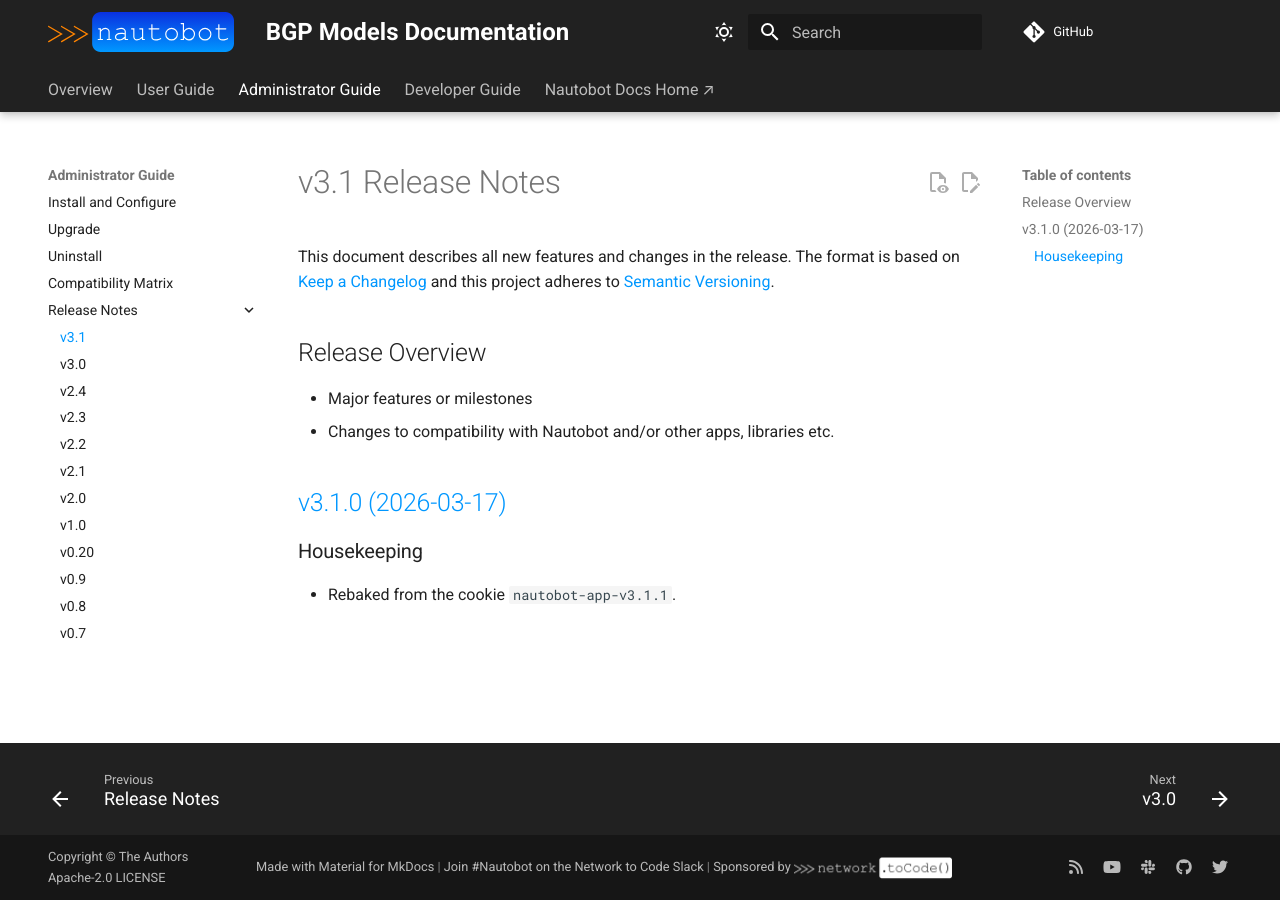
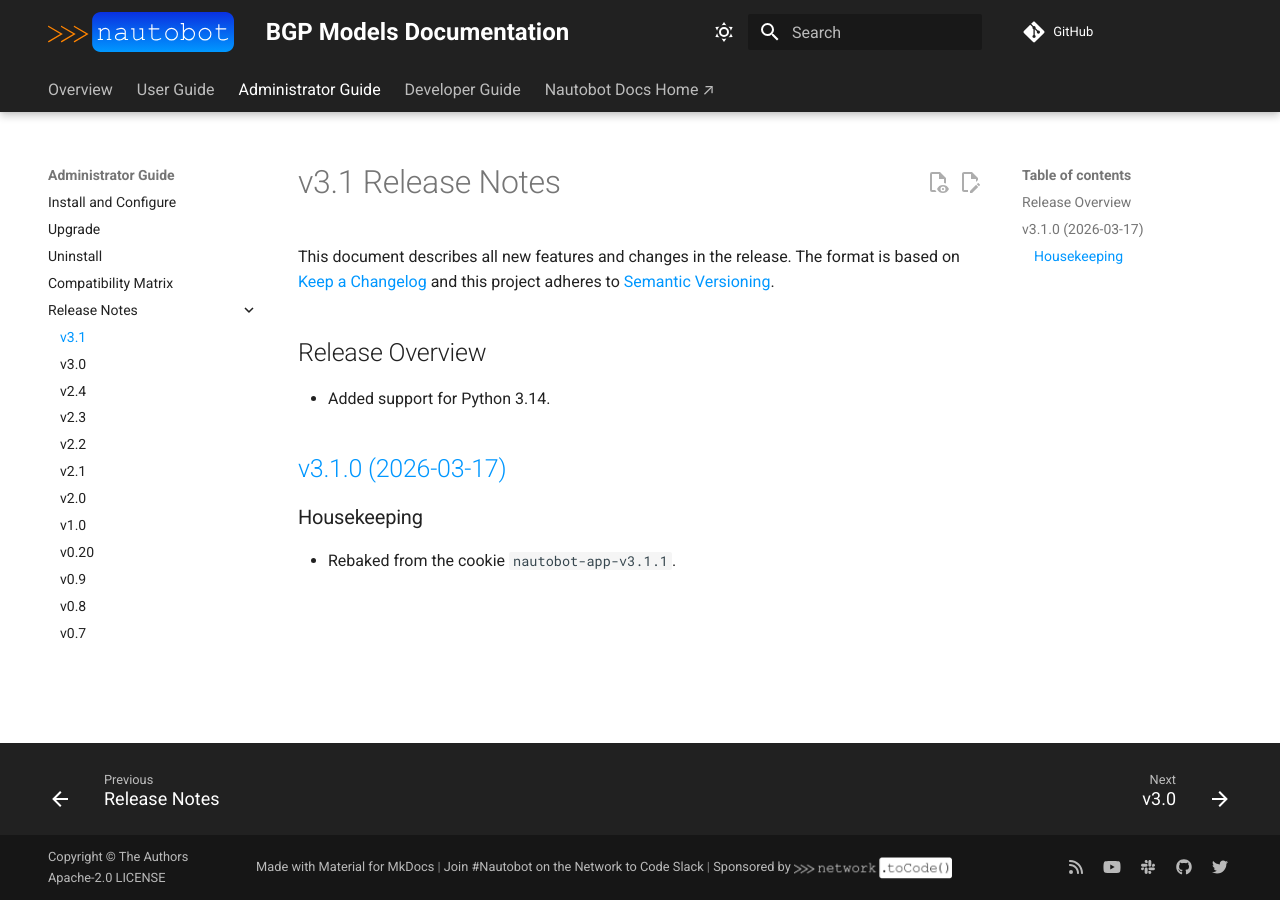
Before and after one commit to nautobot/nautobot-app-bgp-models, an MkDocs documentation site: the page built from docs/admin/release_notes/version_3.1.md, in a window 1280 px wide. Built offline with MkDocs 1.6.1 and Material for MkDocs 9.7.7, drawn with Linux system fonts in a browser that asks for light colours; comment, search, counter and statistics services are not loaded.

Commit message:
update release overview

```diff
--- a/docs/admin/release_notes/version_3.1.md
+++ b/docs/admin/release_notes/version_3.1.md
@@ -4,8 +4,7 @@ This document describes all new features and changes in the release. The format
 
 ## Release Overview
 
-- Major features or milestones
-- Changes to compatibility with Nautobot and/or other apps, libraries etc.
+- Added support for Python 3.14.
 
 <!-- towncrier release notes start -->
 
```
